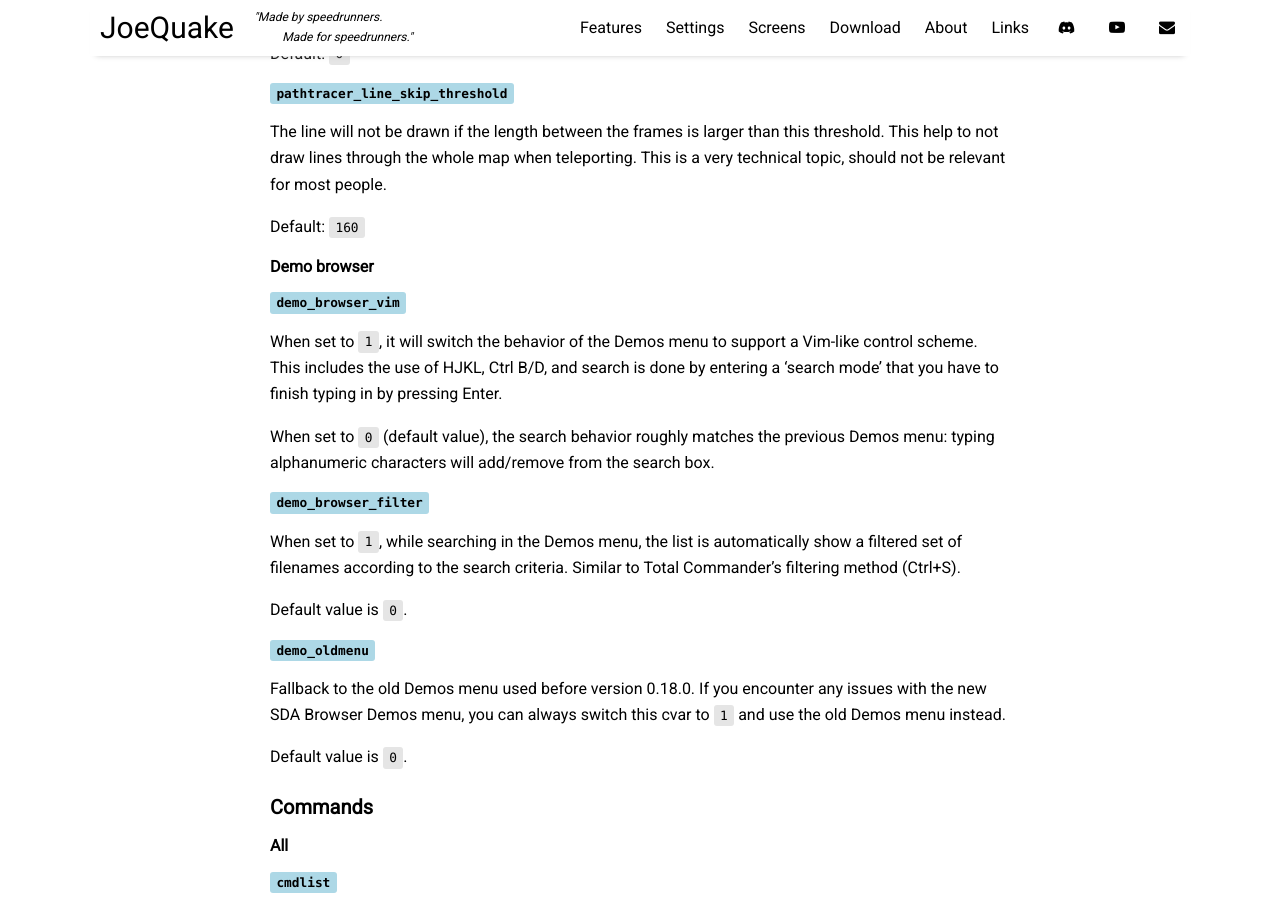
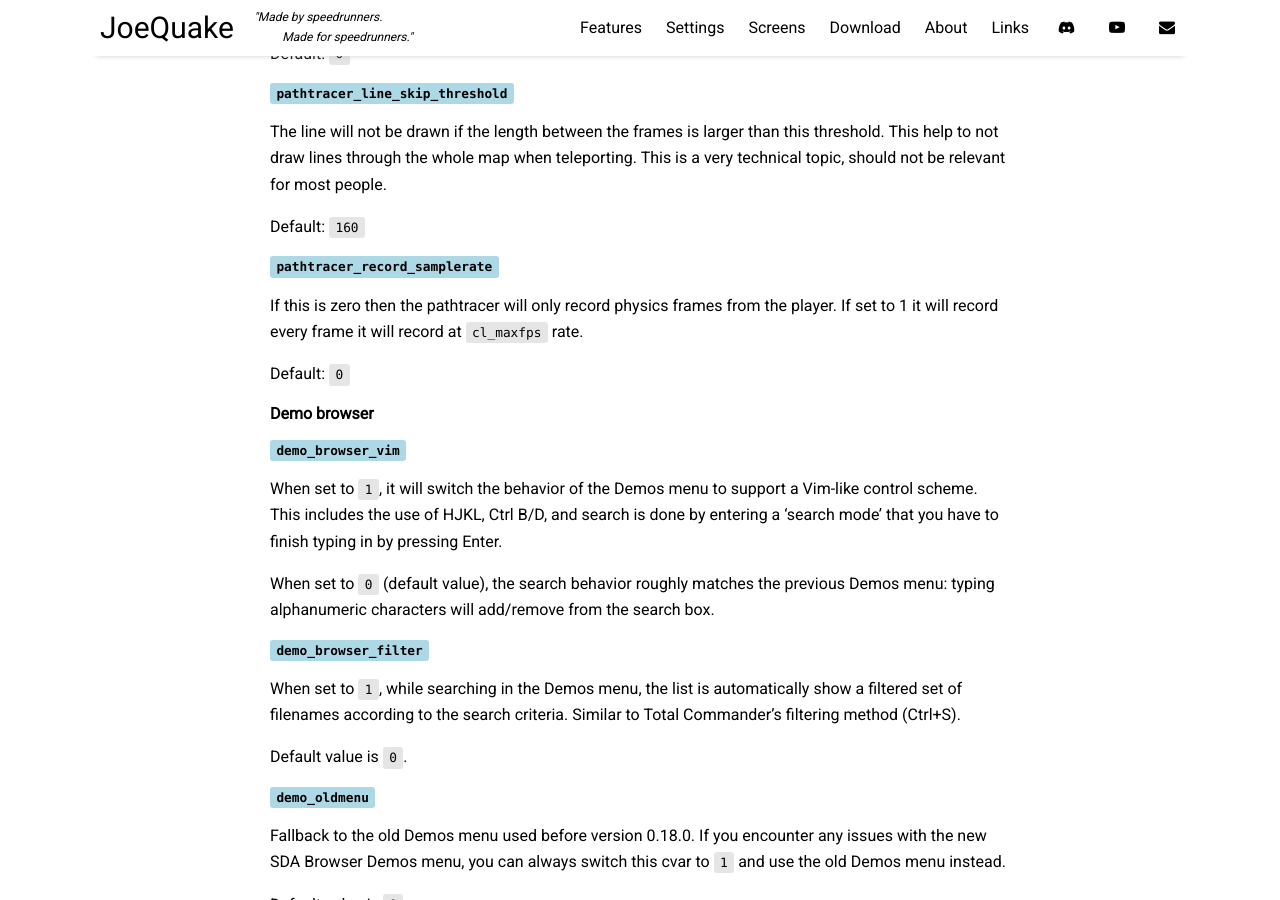
Before and after one commit to j0zzz/JoeQuake, a Jekyll site: the page built from docs/pages/cvars-commands.md, in a window 1280 px wide and 900 px high, scrolled down 23304 px. Built offline with Jekyll 4.4.1, drawn with Linux system fonts in a browser that asks for light colours; nearby versions of some CDN libraries.

Commit message:
add description for pathtracer record sample rate

```diff
--- a/docs/pages/cvars-commands.md
+++ b/docs/pages/cvars-commands.md
@@ -1074,6 +1074,12 @@ The line will not be drawn if the length between the frames is larger than this
 
 Default: `160`
 
+##### `pathtracer_record_samplerate`
+
+If this is zero then the pathtracer will only record physics frames from the player. If set to 1 it will record every frame it will record at `cl_maxfps` rate.
+
+Default: `0`
+
 #### Demo browser
 
 ##### `demo_browser_vim`
```
